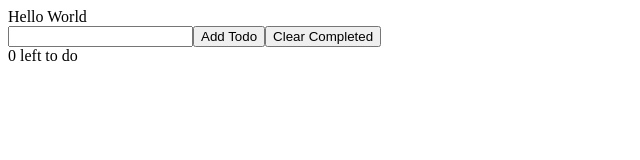
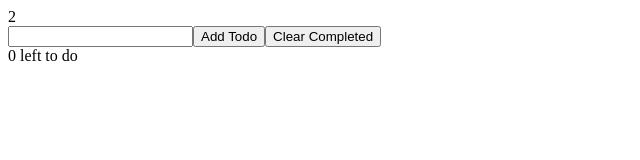
Before and after one commit to vankatwijk/Todo-ReactJs, a React (Create React App) app: page / in a window 1280 px wide. Shown: the top 160 px of the page, without its empty margins (0-640 px from the left). Built offline with nearby package versions, Linux system fonts and the light colour scheme.

Commit message:
passing props to the todolist component

```diff
--- a/src/App.js
+++ b/src/App.js
@@ -1,10 +1,12 @@
-import React from 'react';
+import React, { useState } from 'react';
 import TodoList from './TodoList'
 
 function App() {
+  const [todos,setTodos] = useState(['Todo 1', 'Todo 2'])
+
   return (
     <>
-      <TodoList />
+      <TodoList todos={todos} />
       <input type="text" />
       <button>Add Todo</button>
       <button>Clear Completed</button>
--- a/src/TodoList.js
+++ b/src/TodoList.js
@@ -1,9 +1,9 @@
 import React from 'react'
 
-export default function TodoList() {
+export default function TodoList({todos}) {
     return (
         <div>
-            Hello World
+            {todos.length}
         </div>
     )
 }
```
